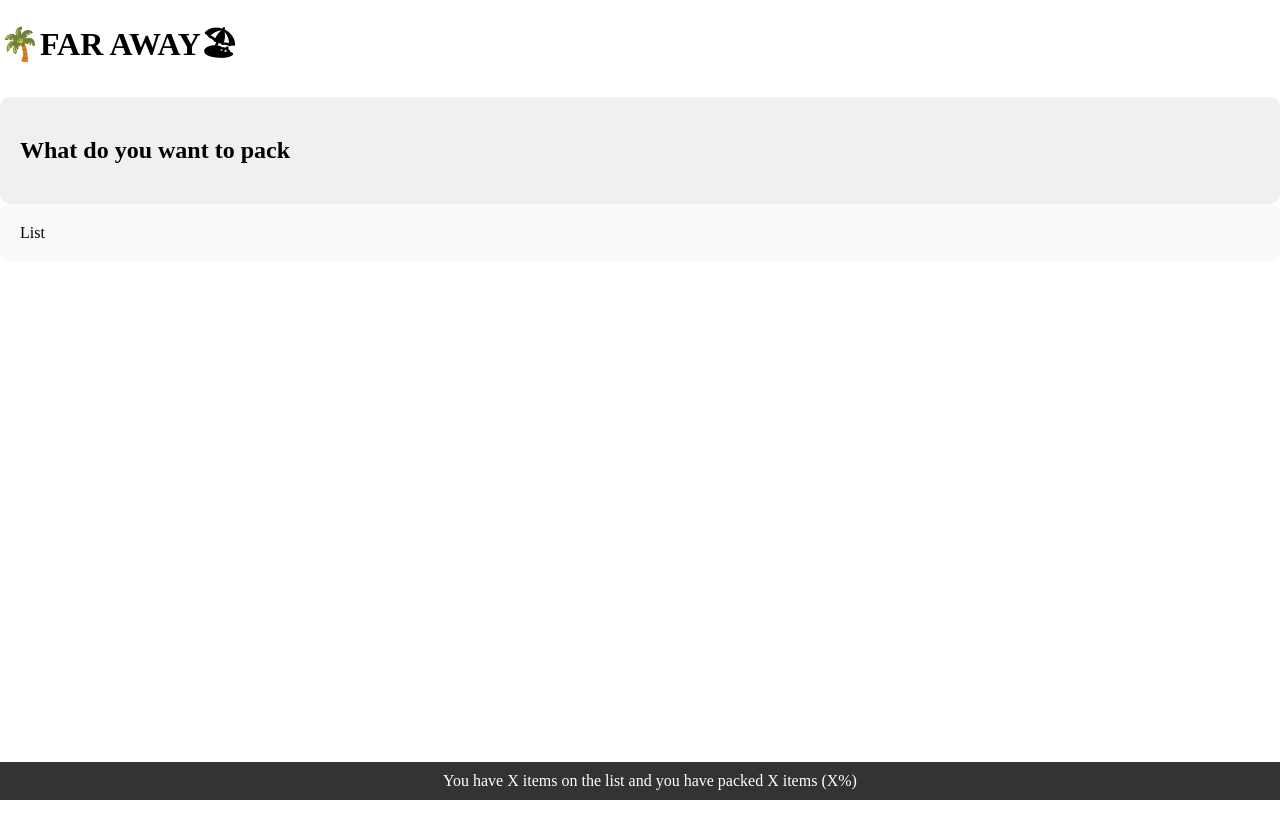
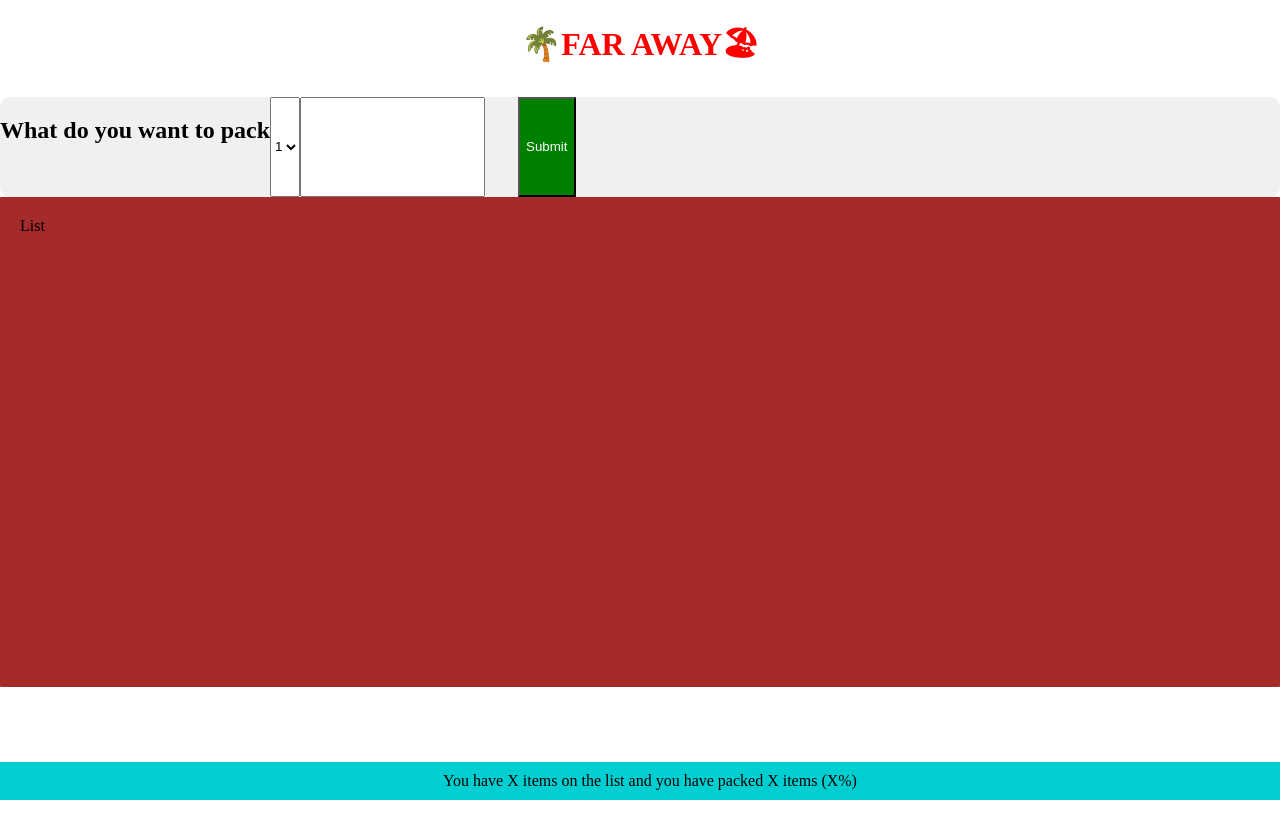
Before and after one commit to Omondi003/Travel, a React (Vite) app in the folder Traveller/: page / in a window 1280 px wide. Built offline with nearby package versions, Linux system fonts and the light colour scheme.

Commit message:
Added a form for registering goods

```diff
--- a/Traveller/src/App.css
+++ b/Traveller/src/App.css
@@ -1,3 +1,9 @@
+
+
+:root {
+  --screen-height: 100vh; /* Set the total height of the screen */
+}
+
 body, html {
   margin: 0;
   padding: 0;
@@ -12,33 +18,50 @@ body, html {
   height: 100%;
 }
 
-.Logo > h1{
+
+
+.logos{
    text-align: center;
+   color: red;
 }
 
 .Logo {
   font-size: 2em;
   margin-bottom: 20px;
+  position: fixed;
+  top: 0;
 }
 
 .Addform {
+  display: flex;
   background-color: #f0f0f0;
-  padding: 20px;
+  /* padding: 20px; */
+  height: 100px;
   border-radius: 10px;
 }
 
 .List {
-  background-color: #f9f9f9;
+  background-color: brown;
   padding: 20px;
-  border-radius: 10px;
-}
+  border-radius: 1px;
+  margin-bottom: 0;
+  height: 450px;
+ }
 
 footer {
   position: fixed;
   bottom: 0;
   width: 100%;
   background-color: #333;
-  color: white;
+  color: black;
   padding: 10px;
   text-align: center;
+  background-color: darkturquoise;
 }
+
+button{
+  text-decoration: none;
+  color: white;
+  background-color: green;
+  margin-left: 33px;
+}
--- a/Traveller/src/App.jsx
+++ b/Traveller/src/App.jsx
@@ -14,14 +14,23 @@ export default function App(){
 
 function Logo() {
 
-   return <h1>🌴FAR AWAY🏖</h1>
+   return <h1 className='logos'>🌴FAR AWAY🏖</h1>
 
 }
 
 function Form() {
-    return <div className='Addform'>
+    return <form className='Addform'>
       <h2>What do you want to pack</h2>
-    </div>
+      <select>
+        <option>1</option>
+        <option>2</option>
+        <option>3</option>
+        <option>4</option>
+        <option>5</option>
+      </select>
+      <input type='text'></input>
+      <button>Submit</button>
+    </form>
 
 
 }
```
